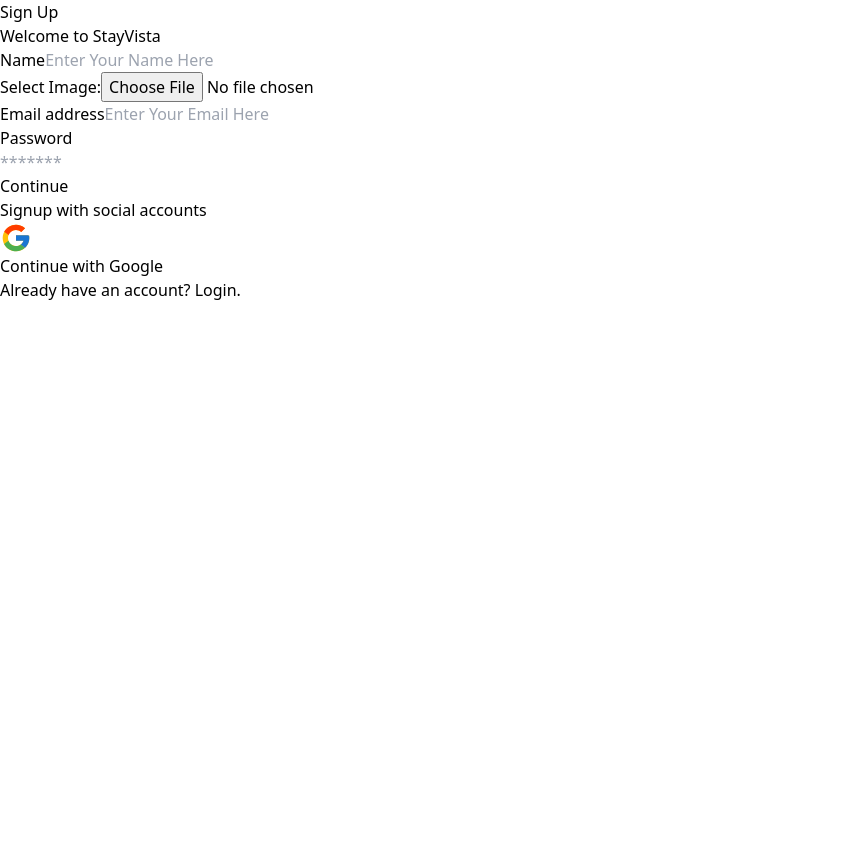
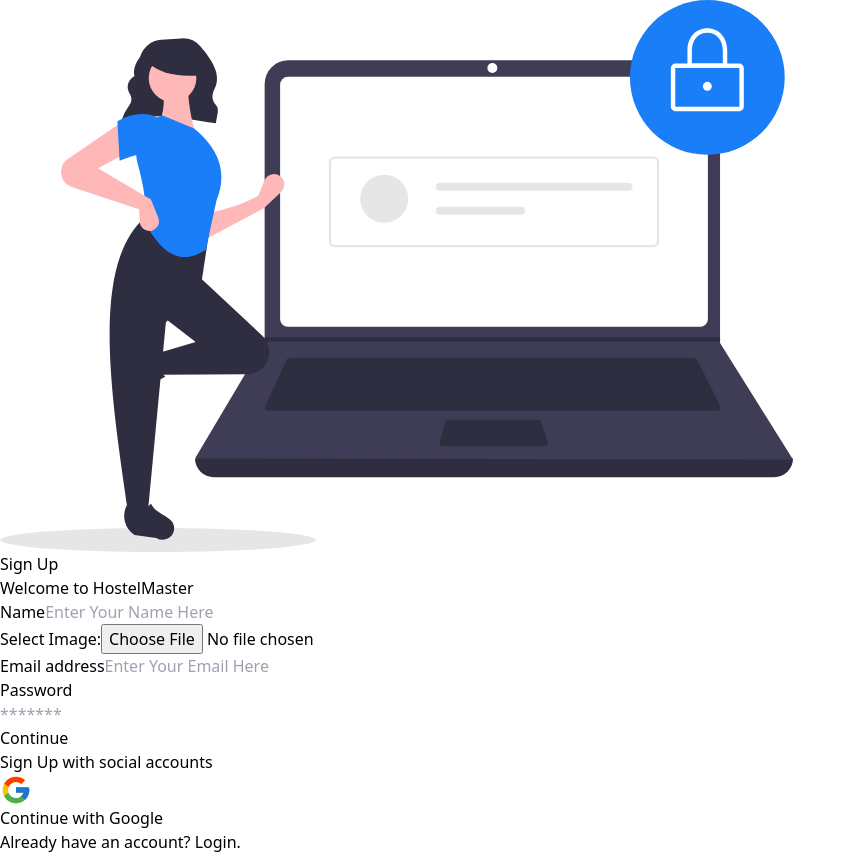
Before and after one commit to tamim6421/hostel-master-client, a React (Vite) app: page /signup in a window 1280 px wide. Shown: the whole page, without its empty margins (0-856 px from the left). Before the commit the page ends 800 px from the top, so only its background shows below. Built offline with nearby package versions, Linux system fonts and the light colour scheme; no server answers.

Commit message:
added image upload api

```diff
--- /dev/null
+++ b/src/api/uploadImage.js
@@ -0,0 +1,10 @@
+import axios from "axios"
+
+
+export const imageUpload = async image =>{
+    const formData = new FormData()
+    formData.append('image', image)
+    const {data} = await axios.post(`https://api.imgbb.com/1/upload?key=${import.meta.env.VITE_IMAGEBB_API_KEYS}`, formData)
+
+    return data
+}
--- a/src/pages/SignUp/SignUp.jsx
+++ b/src/pages/SignUp/SignUp.jsx
@@ -1,15 +1,83 @@
 import { Link } from 'react-router-dom'
 import { FcGoogle } from 'react-icons/fc'
+import signUp from '../../assets/register_blue.svg'
+import toast from 'react-hot-toast'
+import { imageUpload } from '../../api/uploadImage'
 
 const SignUp = () => {
+
+
+
+
+  const handleSubmit = async event =>{
+
+
+    event.preventDefault()
+    const form = event.target
+    const name = form.name.value
+    const email = form.email.value
+    const password = form.password.value
+    const image = form.image.files[0]
+
+    console.log({name, email, password, image})
+
+
+    try {
+      // 1. for upload image
+      const imageData = await imageUpload(image)
+      console.log(imageData)
+
+      // 2. for singUp user
+      // const user = await createUser(email, password)
+      // console.log(user)
+
+
+      // 3. for update profile
+      // await updateUserProfile(name, imageData?.data?.display_url)
+
+      // 4. save user data to the database
+      // const dbResponse = await saveUser(user?.user)
+      // console.log(dbResponse)
+
+
+      // 5. get token
+      // await getToken(user?.user?.email)
+
+      // toast.success('user created successful')
+      // navigate('/')
+
+
+    } catch (error) {
+      console.log(error)
+      toast.error(error?.message)
+    }
+
+
+
+
+
+
+  }
+
+
+
+
+
+
   return (
-    <div className='flex justify-center items-center min-h-screen'>
-      <div className='flex flex-col max-w-md p-6 rounded-md sm:p-10 bg-gray-100 text-gray-900'>
+
+    <div className="hero min-h-screen ">
+    <div className="hero-content flex-col lg:flex-row">
+      <img src={signUp} className="max-w-sm rounded-lg " />
+      <div>
+      <div className='flex justify-center items-center min-h-screen'>
+      <div className='flex flex-col max-w-md p-6 rounded-md sm:p-10  text-gray-900'>
         <div className='mb-8 text-center'>
-          <h1 className='my-3 text-4xl font-bold'>Sign Up</h1>
-          <p className='text-sm text-gray-400'>Welcome to StayVista</p>
+          <h1 className='my-3 text-4xl text-orange-400 font-bold'>Sign Up</h1>
+          <p className='text-sm text-gray-400'>Welcome to HostelMaster</p>
         </div>
         <form
+        onSubmit={handleSubmit}
           noValidate=''
           action=''
           className='space-y-6 ng-untouched ng-pristine ng-valid'
@@ -24,7 +92,7 @@
                 name='name'
                 id='name'
                 placeholder='Enter Your Name Here'
-                className='w-full px-3 py-2 border rounded-md border-gray-300 focus:outline-blue-500 bg-gray-200 text-gray-900'
+                className='w-full px-3 py-2 border rounded-md border-gray-300 focus:outline-blue-500 text-gray-900'
                 data-temp-mail-org='0'
               />
             </div>
@@ -84,14 +152,14 @@
         <div className='flex items-center pt-4 space-x-1'>
           <div className='flex-1 h-px sm:w-16 dark:bg-gray-700'></div>
           <p className='px-3 text-sm dark:text-gray-400'>
-            Signup with social accounts
+            Sign Up with social accounts
           </p>
           <div className='flex-1 h-px sm:w-16 dark:bg-gray-700'></div>
         </div>
-        <div className='flex justify-center items-center space-x-2 border m-3 p-2 border-gray-300 border-rounded cursor-pointer'>
+        <div className='flex justify-center items-center space-x-2 border btn btn-outline m-3 p-2 border-gray-300 border-rounded cursor-pointer'>
           <FcGoogle size={32} />
 
-          <p>Continue with Google</p>
+          <p >Continue with Google</p>
         </div>
         <p className='px-6 text-sm text-center text-gray-400'>
           Already have an account?{' '}
@@ -105,6 +173,11 @@
         </p>
       </div>
     </div>
+      </div>
+    </div>
+  </div>
+
+
   )
 }
 
```
Also changed, not shown: src/api/utils.js (added).
